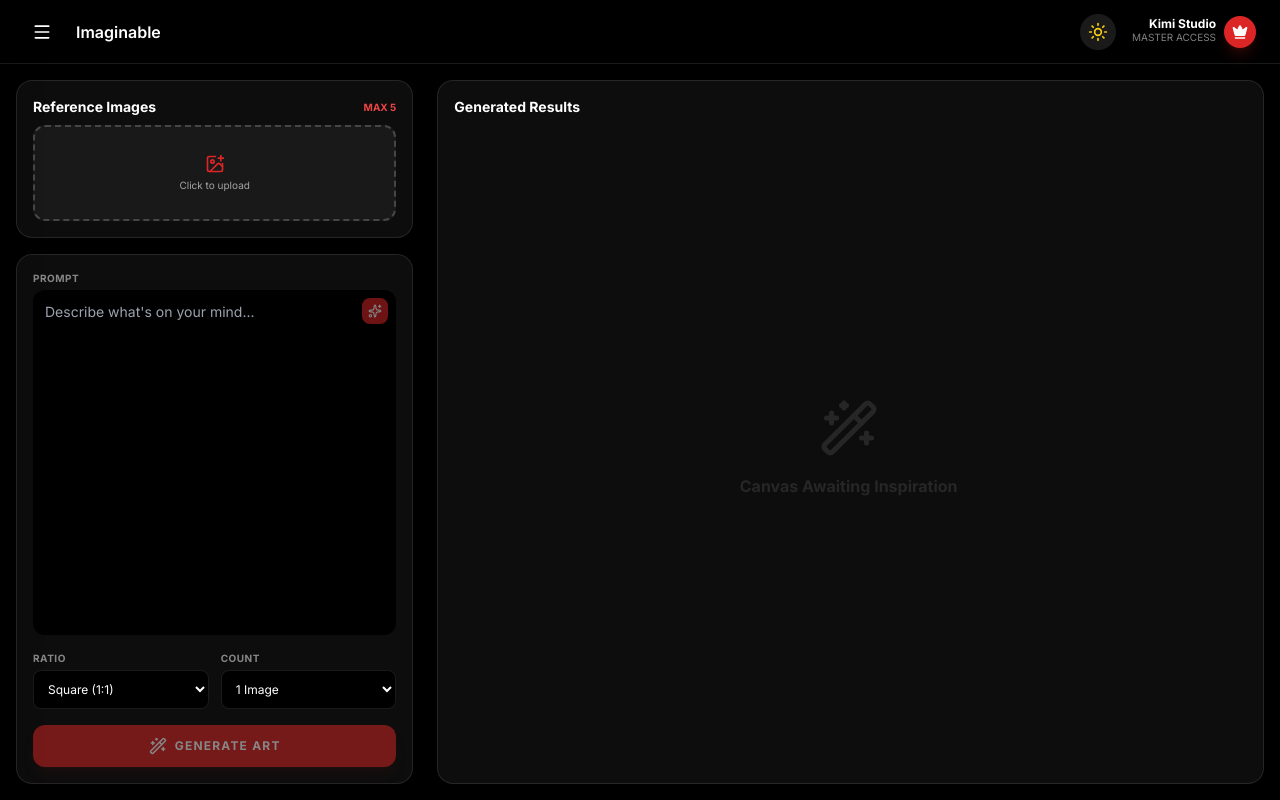
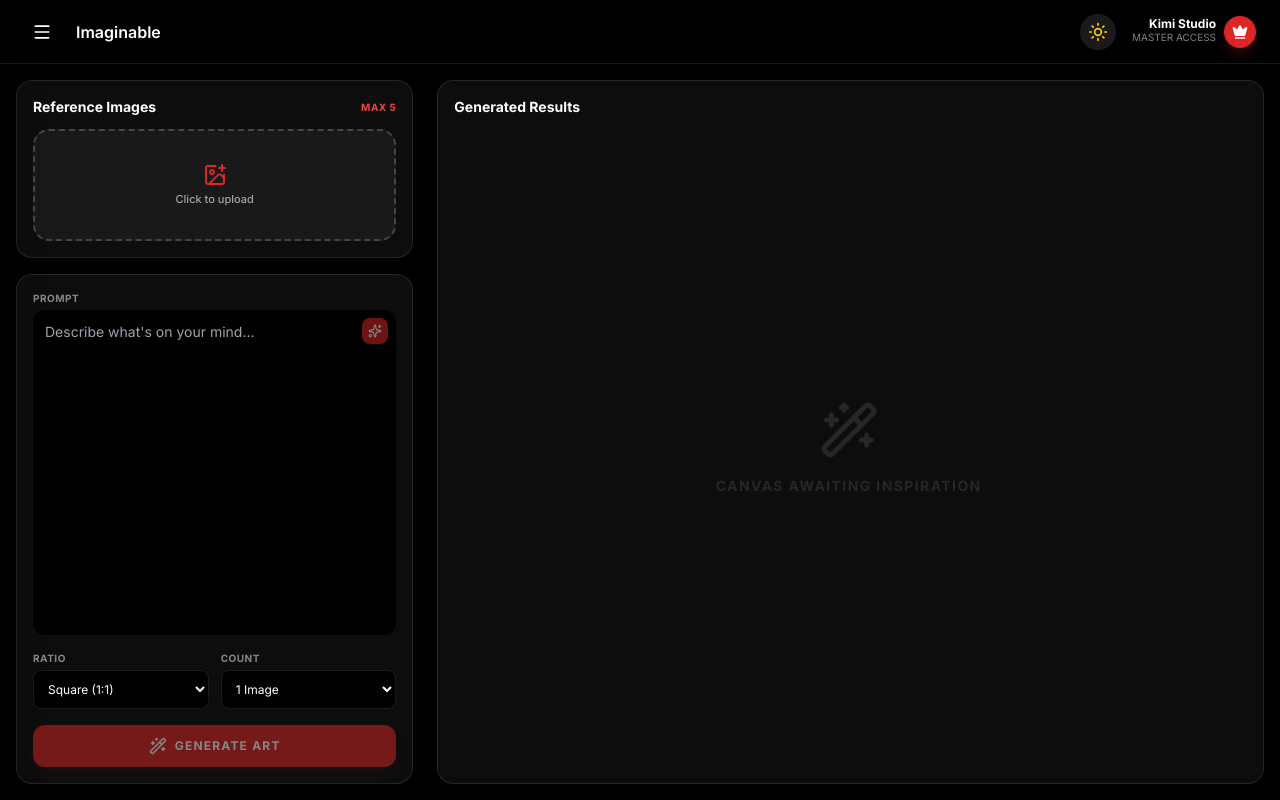
Before and after one commit to kiminitrix/KIMI-DIGIART-RED, a React (Vite) app: page / in a window 1280 px wide. Built offline with nearby package versions, Linux system fonts and the light colour scheme.

Commit message:
feat(Imaginable): Limit attachments and add close icon
Add a close icon to remove attachments and limit the number of uploaded images to 5, ensuring a cleaner user experience in the Imaginable page.

```diff
--- a/pages/Imaginable.tsx
+++ b/pages/Imaginable.tsx
@@ -1,6 +1,6 @@
 
 import React, { useState } from 'react';
-import { ImagePlus, Sparkles, Loader2, Wand2 } from 'lucide-react';
+import { ImagePlus, Sparkles, Loader2, Wand2, X } from 'lucide-react';
 import { GeminiService } from '../services/gemini';
 import { GeneratedImage, RATIO_OPTIONS, AspectRatio } from '../types';
 import ImageResult from '../components/ImageResult';
@@ -21,8 +21,11 @@ const Imaginable: React.FC<ImaginableProps> = ({ darkMode, onSave }) => {
 
   const handleFileChange = (e: React.ChangeEvent<HTMLInputElement>) => {
     if (e.target.files) {
-      const files = Array.from(e.target.files).slice(0, 5);
-      files.forEach((file: File) => {
+      const files = Array.from(e.target.files);
+      const remainingSlots = 5 - attachments.length;
+      const filesToAdd = files.slice(0, remainingSlots);
+
+      filesToAdd.forEach((file: File) => {
         const reader = new FileReader();
         reader.onloadend = () => {
           setAttachments(prev => [...prev, reader.result as string].slice(0, 5));
@@ -71,37 +74,42 @@ const Imaginable: React.FC<ImaginableProps> = ({ darkMode, onSave }) => {
     <div className="h-full max-w-7xl mx-auto flex flex-col">
       <div className="grid grid-cols-1 lg:grid-cols-12 gap-4 flex-1 overflow-hidden">
 
-        {/* Left Column: Inputs & Controls (Fixed height area) */}
+        {/* Left Column: Inputs & Controls */}
         <div className="lg:col-span-4 flex flex-col gap-4 overflow-y-auto custom-scrollbar pr-2">
 
           {/* Reference Images Section */}
           <div className={`p-4 rounded-2xl border ${darkMode ? 'bg-white/5 border-white/10' : 'bg-white border-red-100 shadow-sm'}`}>
-            <div className="flex items-center justify-between mb-2">
+            <div className="flex items-center justify-between mb-3">
               <h3 className="font-bold text-sm">Reference Images</h3>
-              <span className="text-[10px] text-red-500 font-bold uppercase">Max 5</span>
+              <span className="text-[10px] text-red-500 font-bold uppercase tracking-wider">Max 5</span>
             </div>
-            <label className={`w-full h-24 border-2 border-dashed rounded-xl flex flex-col items-center justify-center cursor-pointer transition-all
+
+            <div className={`flex items-center gap-3 ${attachments.length > 0 ? 'overflow-x-auto custom-scrollbar pb-2' : ''}`}>
+              {/* Upload Box */}
+              <label className={`shrink-0 border-2 border-dashed rounded-2xl flex flex-col items-center justify-center cursor-pointer transition-all hover:scale-[0.98] active:scale-95
+                ${attachments.length === 0 ? 'w-full h-28' : 'w-20 h-20'}
                 ${darkMode ? 'border-white/20 hover:border-red-600/50 bg-white/5' : 'border-red-200 hover:border-red-500 bg-red-50/30'}
               `}>
-              <ImagePlus className="text-red-600 mb-1" size={20} />
-              <span className="text-[10px] opacity-60">Click to upload</span>
+                <ImagePlus className="text-red-600 mb-1" size={attachments.length === 0 ? 24 : 18} />
+                <span className={`${attachments.length === 0 ? 'text-[11px]' : 'text-[8px]'} opacity-60 text-center px-1 font-medium`}>
+                  {attachments.length === 0 ? 'Click to upload' : 'Click to upload'}
+                </span>
                 <input type="file" multiple className="hidden" onChange={handleFileChange} accept="image/*" />
               </label>
-            {attachments.length > 0 && (
-              <div className="grid grid-cols-5 gap-1.5 mt-2">
+
+              {/* Thumbnails */}
               {attachments.map((img, i) => (
-                  <div key={i} className="relative aspect-square rounded-md overflow-hidden border border-red-600/30">
-                    <img src={img} className="w-full h-full object-cover" />
+                <div key={i} className="relative w-20 h-20 shrink-0 rounded-xl overflow-hidden border border-red-600/30 group">
+                  <img src={img} className="w-full h-full object-cover" alt="ref" />
                   <button
                     onClick={() => setAttachments(prev => prev.filter((_, idx) => idx !== i))}
-                      className="absolute top-0 right-0 bg-red-600 text-white p-0.5 rounded-bl-md"
+                    className="absolute top-0 right-0 bg-red-600 text-white p-1 rounded-bl-lg shadow-md hover:bg-red-700 transition-colors"
                   >
-                      <Loader2 size={8} className="rotate-45" />
+                    <X size={10} strokeWidth={3} />
                   </button>
                 </div>
               ))}
             </div>
-            )}
           </div>
 
           {/* Controls Section */}
@@ -170,7 +178,7 @@ const Imaginable: React.FC<ImaginableProps> = ({ darkMode, onSave }) => {
           </div>
         </div>
 
-        {/* Right Column: Results (Fills remaining height) */}
+        {/* Right Column: Results */}
         <div className="lg:col-span-8 h-full flex flex-col">
           <div className={`flex-1 p-4 rounded-2xl border flex flex-col overflow-hidden ${darkMode ? 'bg-white/5 border-white/10' : 'bg-white border-red-100 shadow-sm'}`}>
             <h3 className="font-bold text-sm mb-3">Generated Results</h3>
@@ -181,7 +189,7 @@ const Imaginable: React.FC<ImaginableProps> = ({ darkMode, onSave }) => {
                     <Loader2 className="animate-spin text-red-600" size={48} />
                     <Sparkles className="absolute -top-1 -right-1 text-yellow-400" size={16} />
                   </div>
-                  <p className="animate-pulse font-bold text-red-600">Forging art...</p>
+                  <p className="animate-pulse font-bold text-red-600 uppercase tracking-tighter">Forging art...</p>
                 </div>
               ) : results.length > 0 ? (
                 <div className={`grid gap-4 ${count > 1 ? 'grid-cols-2' : 'grid-cols-1'}`}>
@@ -198,7 +206,7 @@ const Imaginable: React.FC<ImaginableProps> = ({ darkMode, onSave }) => {
               ) : (
                 <div className="h-full flex flex-col items-center justify-center opacity-10">
                   <Wand2 size={60} />
-                  <p className="mt-4 font-bold">Canvas Awaiting Inspiration</p>
+                  <p className="mt-4 font-bold uppercase tracking-widest text-sm">Canvas Awaiting Inspiration</p>
                 </div>
               )}
             </div>
```
Lines whose indentation alone changed are shown as unchanged.
